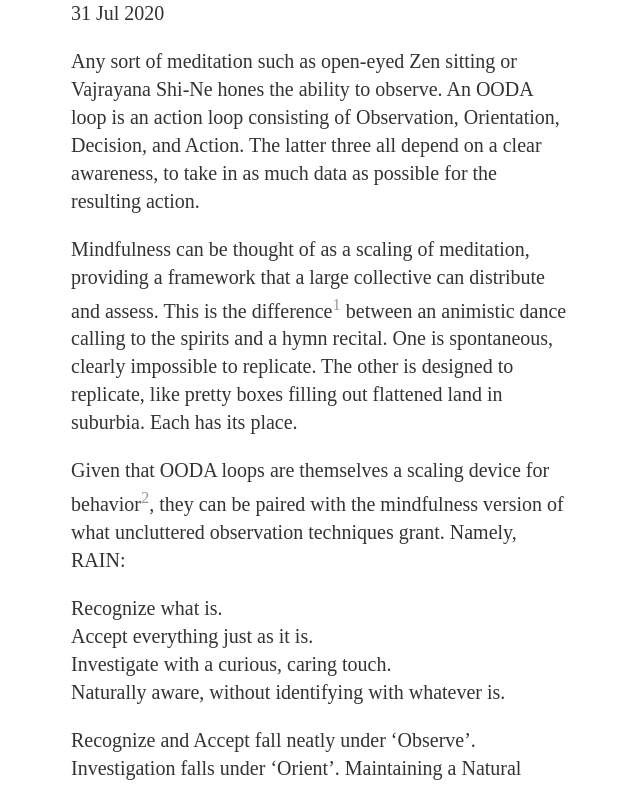
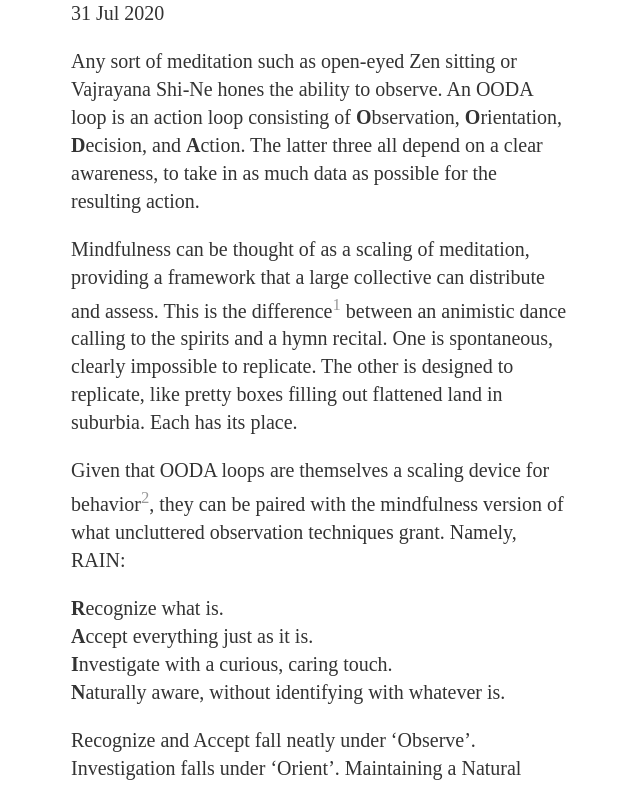
Before and after one commit to ray-dorai/ray-dorai.github.io, a Jekyll site: the page built from _posts/2020-07-31-ooda-loops-and-mindfulness.md, in a window 1280 px wide. Shown: the part 279-1065 px from the top of the page, without its empty margins (319-959 px from the left). Built offline with Jekyll 4.4.1, drawn with Linux system fonts in a browser that asks for light colours.

Commit message:
Update 2020-07-31-ooda-loops-and-mindfulness.md

```diff
--- a/_posts/2020-07-31-ooda-loops-and-mindfulness.md
+++ b/_posts/2020-07-31-ooda-loops-and-mindfulness.md
@@ -4,16 +4,16 @@ title: "OODA Loops and Mindfulness"
 date: 2020-07-31
 ---
 
-Any sort of meditation such as open-eyed Zen sitting or Vajrayana Shi-Ne hones the ability to observe. An OODA loop is an action loop consisting of Observation, Orientation, Decision, and Action. The latter three all depend on a clear awareness, to take in as much data as possible for the resulting action.
+Any sort of meditation such as open-eyed Zen sitting or Vajrayana Shi-Ne hones the ability to observe. An OODA loop is an action loop consisting of **O**bservation, **O**rientation, **D**ecision, and **A**ction. The latter three all depend on a clear awareness, to take in as much data as possible for the resulting action.
 
 Mindfulness can be thought of as a scaling of meditation, providing a framework that a large collective can distribute and assess. This is the difference[^dicho] between an animistic dance calling to the spirits and a hymn recital. One is spontaneous, clearly impossible to replicate. The other is designed to replicate, like pretty boxes filling out flattened land in suburbia. Each has its place.
 
 Given that OODA loops are themselves a scaling device for behavior[^acro], they can be paired with the mindfulness version of what uncluttered observation techniques grant. Namely, RAIN:
 
-Recognize what is.
-Accept everything just as it is.
-Investigate with a curious, caring touch.
-Naturally aware, without identifying with whatever is.
+**R**ecognize what is.
+**A**ccept everything just as it is.
+**I**nvestigate with a curious, caring touch.
+**N**aturally aware, without identifying with whatever is.
 
 Recognize and Accept fall neatly under 'Observe'. Investigation falls under 'Orient'. Maintaining a Natural awareness is also under 'Orient', to prepare for a more information-rich[^identification] decision.
 
```
